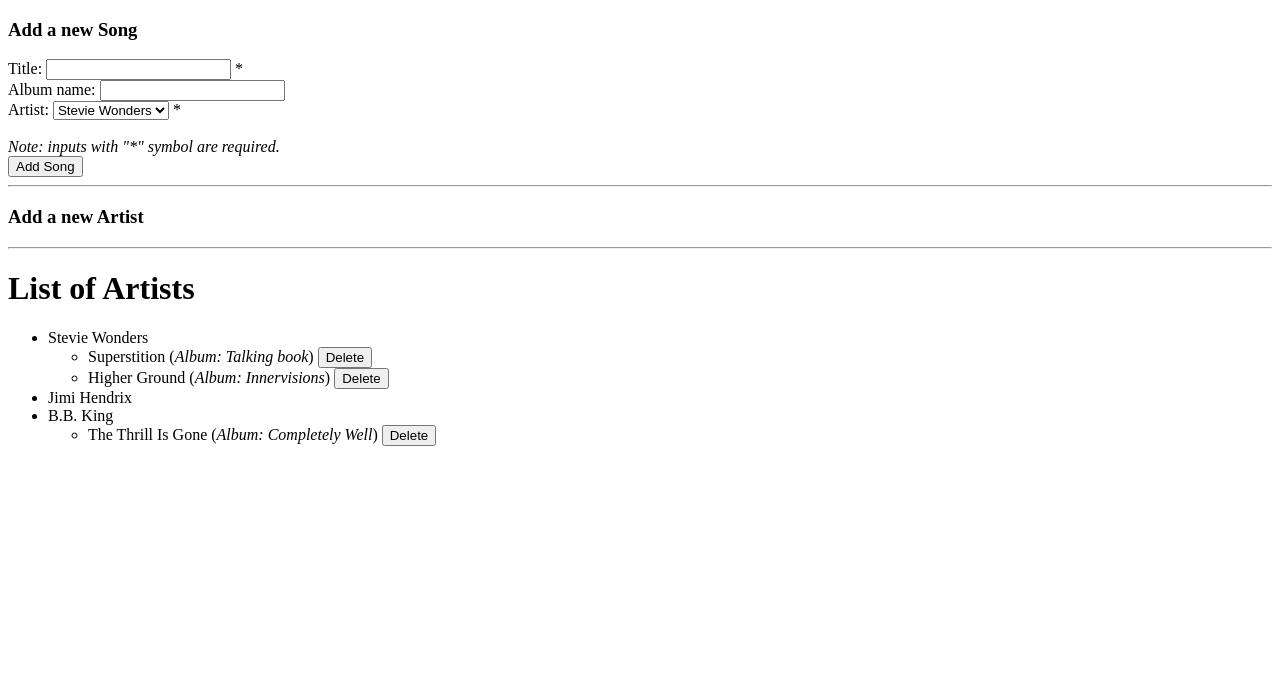
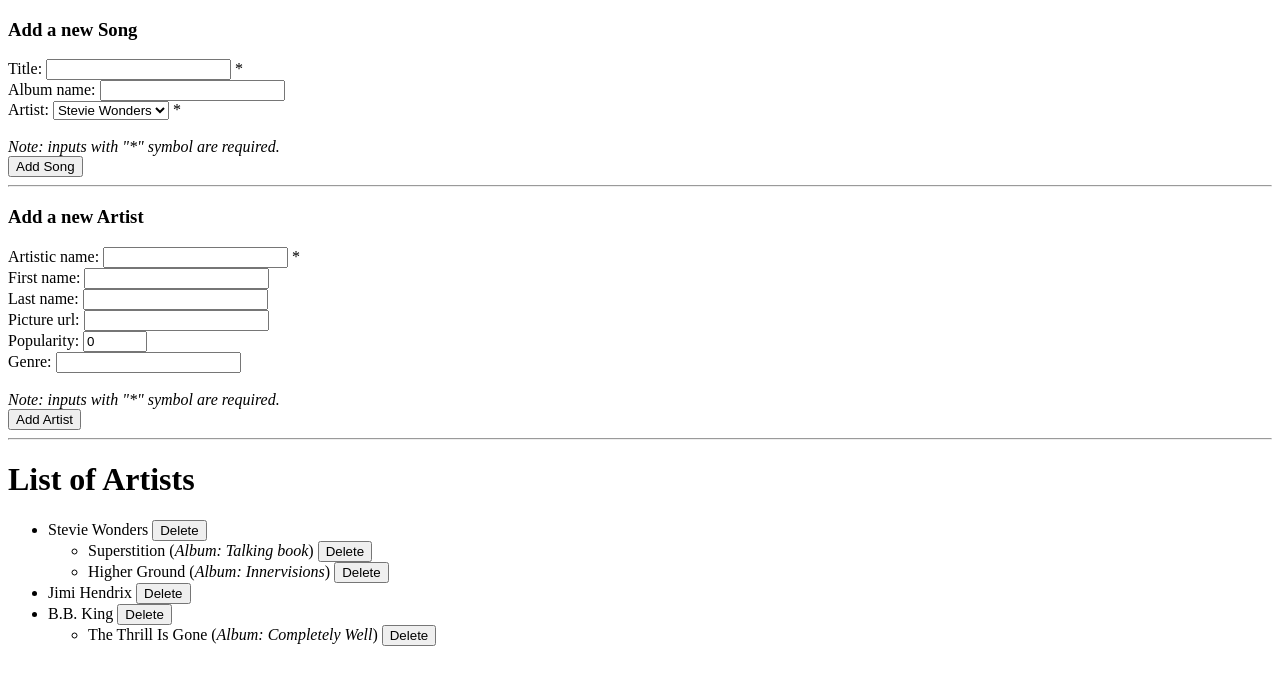
Before and after one commit to rmotr-group-projects/wdc-django-html-forms, a Django app: page /artists/ in a window 1280 px wide. Shown: the top 685 px of the page. Run offline with Django 3.2, Linux system fonts and the light colour scheme; data comes from the database, SQL or seed files in the repository.

Commit message:
update views.py and index.html

```diff
--- a/django_html_forms/artists/views.py
+++ b/django_html_forms/artists/views.py
@@ -38,8 +38,36 @@ def delete_song(request):
 
 
 def create_artist(request):
-    pass
+    artistic_name = request.POST['artistic_name']
+    first_name = request.POST.get('first_name', '')
+    last_name = request.POST.get('last_name', '')
+    picture_url = request.POST.get('picture_url', '')
+    popularity = request.POST.get('popularity', 0)
+    genre = request.POST.get('genre', '')
 
+    # validate required fields
+    if not artistic_name:
+        return redirect('artists')
+
+    popularity = int(popularity)
+
+    Artist.objects.create(
+        artistic_name=artistic_name,
+        first_name=first_name,
+        last_name=last_name,
+        picture_url=picture_url,
+        popularity=popularity,
+        genre=genre
+    )
+
+    return redirect('artists')
 
 def delete_artist(request):
-    pass
+    artist_id = request.POST['artist_id']
+    try:
+        artist = Artist.objects.get(id=artist_id)
+    except Artist.DoesNotExist:
+        return HttpResponseNotFound()
+    artist.delete()
+
+    return redirect('artists')
--- a/django_html_forms/templates/index.html
+++ b/django_html_forms/templates/index.html
@@ -39,9 +39,31 @@
 
   <!-- Create Artist form -->
   <h3>Add a new Artist</h3>
-  <form action="" method='POST'> <!--  Add propper URL in form's action -->
+  <form action="{% url 'create_artist' %}" method='POST'>
     {% csrf_token %}
-    <!-- Add here the fields for the 'Add Artist' form -->
+    <div>
+      Artistic name: <input type="text" name='artistic_name'> *
+    </div>
+    <div>
+      First name: <input type="text" name='first_name'>
+    </div>
+    <div>
+      Last name: <input type="text" name='last_name'>
+    </div>
+    <div>
+      Picture url: <input type="url" name='picture_url'>
+    </div>
+    <div>
+      Popularity: <input type="number" min="0" max="100" value="0" name='popularity'>
+    </div>
+    <div>
+      Genre: <input type="text" name='genre'>
+    </div>
+    <br>
+    <div>
+        <i>Note: inputs with "*" symbol are required.</i>
+    </div>
+    <input type="submit" value="Add Artist">
   </form>
   <hr>
 
@@ -52,9 +74,10 @@
       <li>
         <label>{{ artist.artistic_name }}</label>
         <!-- Form for deleting an Artist -->
-        <form action="" method='POST' class='inline'> <!--  Add propper URL in form's action -->
+        <form action="{% url 'delete_artist' %}" method='POST' class='inline'>
           {% csrf_token %}
-          <!-- Add here the fields for the 'Delete Artist' form -->
+          <input type="hidden" name="artist_id" value="{{ artist.id }}">
+          <input type="submit" name='delete_artist' value='Delete'>
         </form>
         <ul>
           {% for song in artist.song_set.all %}
```
